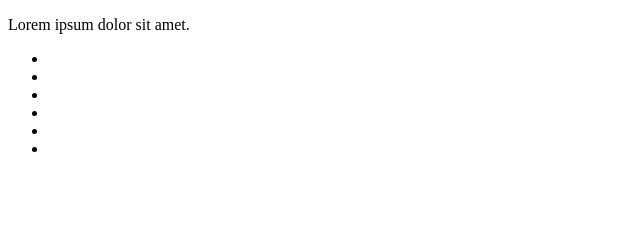
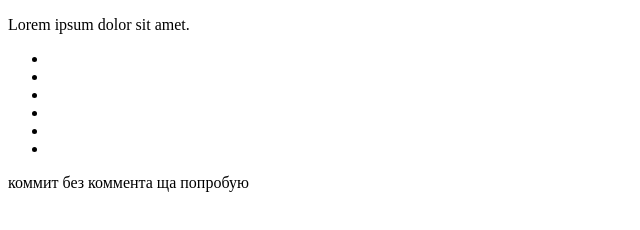
Before and after one commit to ElenaLenivtseva/CRASHTESTLEARNING, a plain HTML site: page index.html in a window 1280 px wide. Shown: the whole page, without its empty margins (0-640 px from the left). Drawn offline with Linux system fonts and the light colour scheme.

Commit message:
коммит ьез коммента невозможен, во как

```diff
--- a/index.html
+++ b/index.html
@@ -28,6 +28,7 @@
     <div class="iamthere"></div>
     <div class="iamonbranch3"></div>
     <div class="iamonbranch4"></div>
+    <p>коммит без коммента ща попробую</p>
     <script src="script.js"></script>
 </body>
 </html>
```
